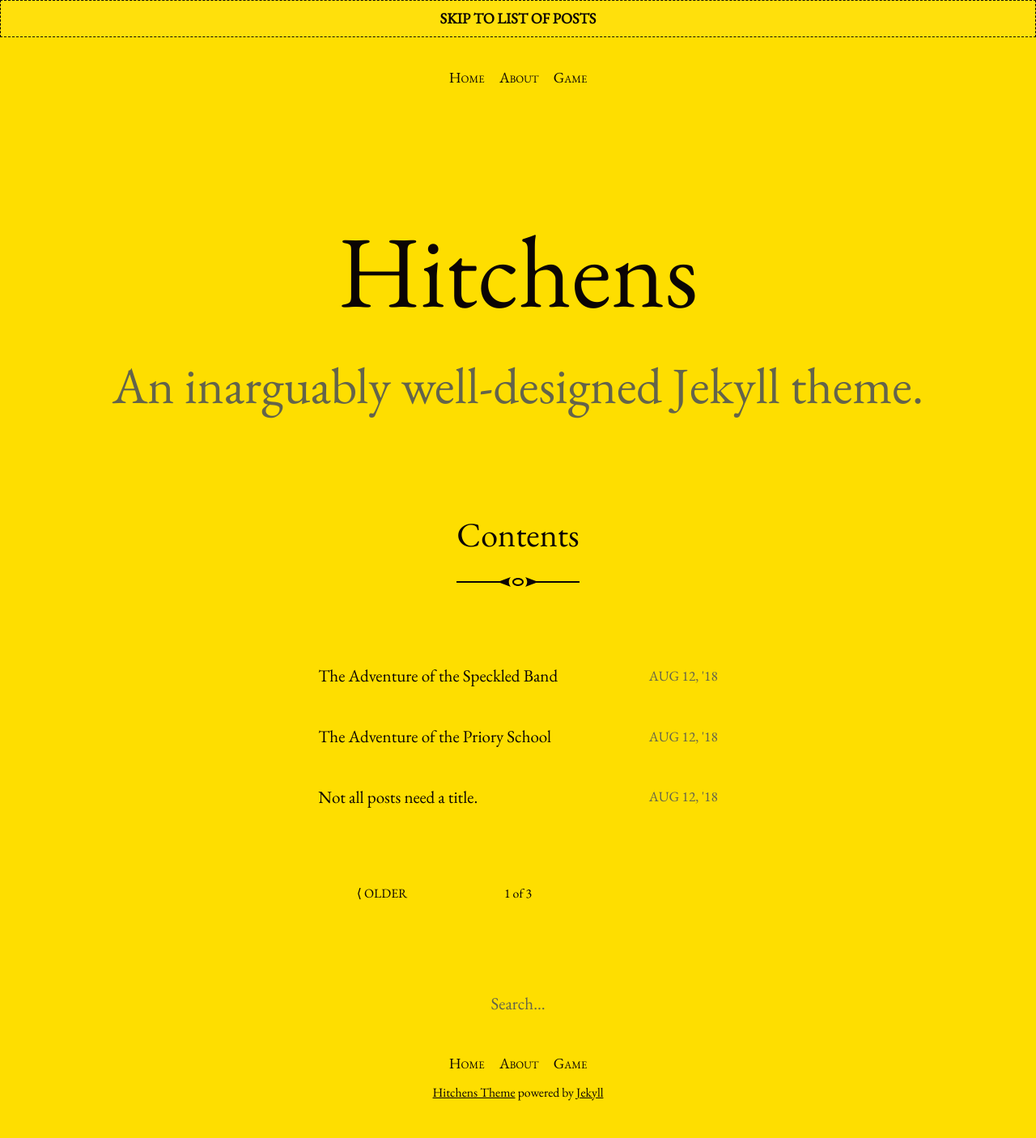
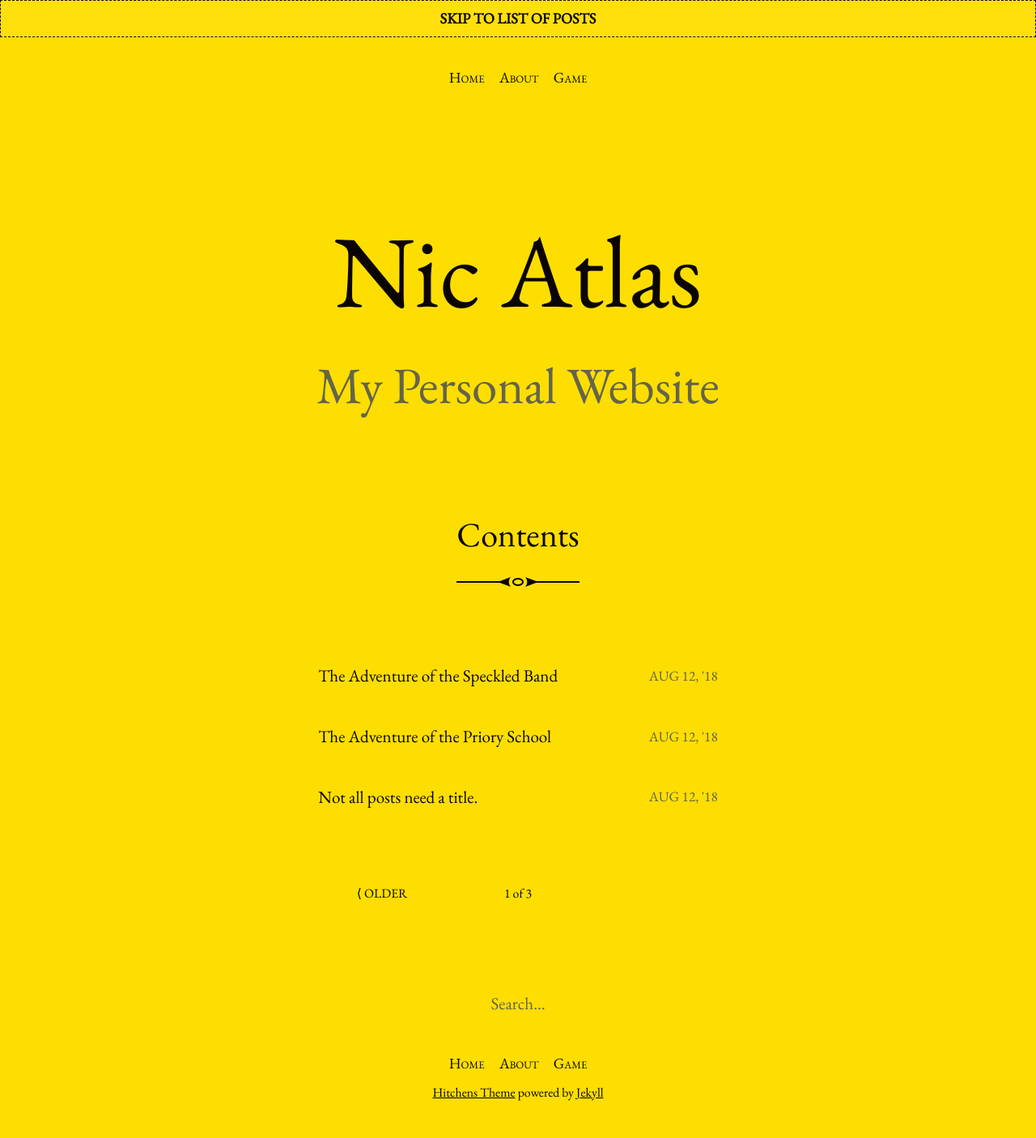
Before and after one commit to NicAtlas/NicAtlas.github.io, a Jekyll site: the page built from index.html, in a window 1280 px wide. Shown: the whole page at 81% size. Built offline with Jekyll 4.4.1, drawn with Linux system fonts in a browser that asks for light colours; the list of posts is cut into pages by our own code.

Commit message:
Update _config.yml

```diff
--- a/_config.yml
+++ b/_config.yml
@@ -13,15 +13,15 @@
 # you will see them accessed via {{ site.title }}, {{ site.email }}, and so on.
 # You can create any custom variable you would like, and they will be accessible
 # in the templates via {{ site.myvariable }}.
-title: Hitchens
-email: hello@patdryburgh.com
+title: Nic Atlas
+email: nicholasaatlas@gmail.com
 description: >- # this means to ignore newlines until "baseurl:"
-  An inarguably well-designed Jekyll theme.
-baseurl: "/hitchens" # the subpath of your site, e.g. /blog
-url: "https://patdryburgh.github.io" # the base hostname & protocol for your site, e.g. http://example.com
+  My Personal Website
+baseurl: "/game" # the subpath of your site, e.g. /blog
+url: "https://nicatlas.me" # the base hostname & protocol for your site, e.g. http://example.com
 icon: /assets/images/icon-512.png
-twitter_username: patdryburgh
-github_username:  patdryburgh
+twitter_username:
+github_username:  NicAtlas
 
 # Build settings
 markdown: kramdown
```
